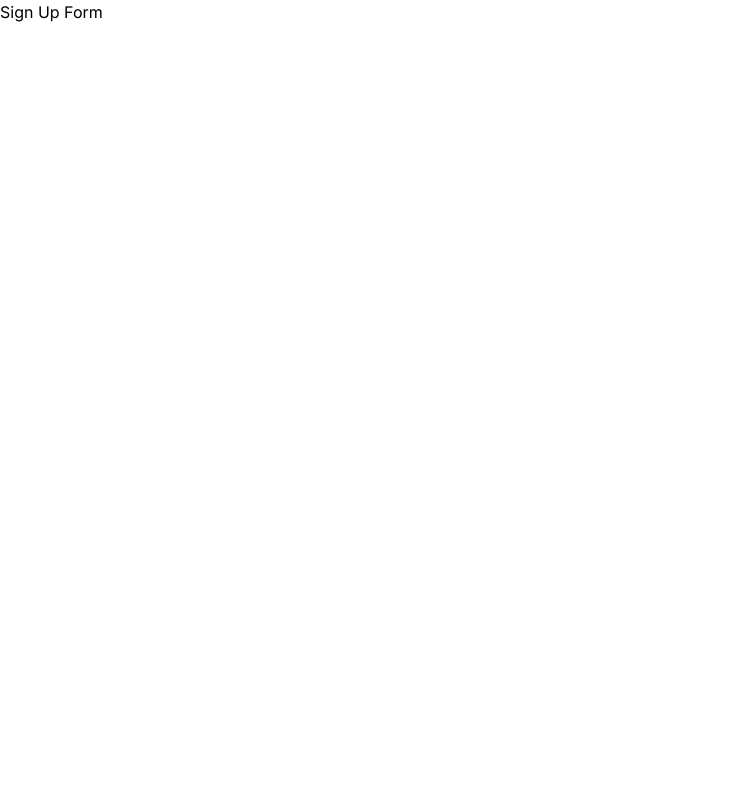
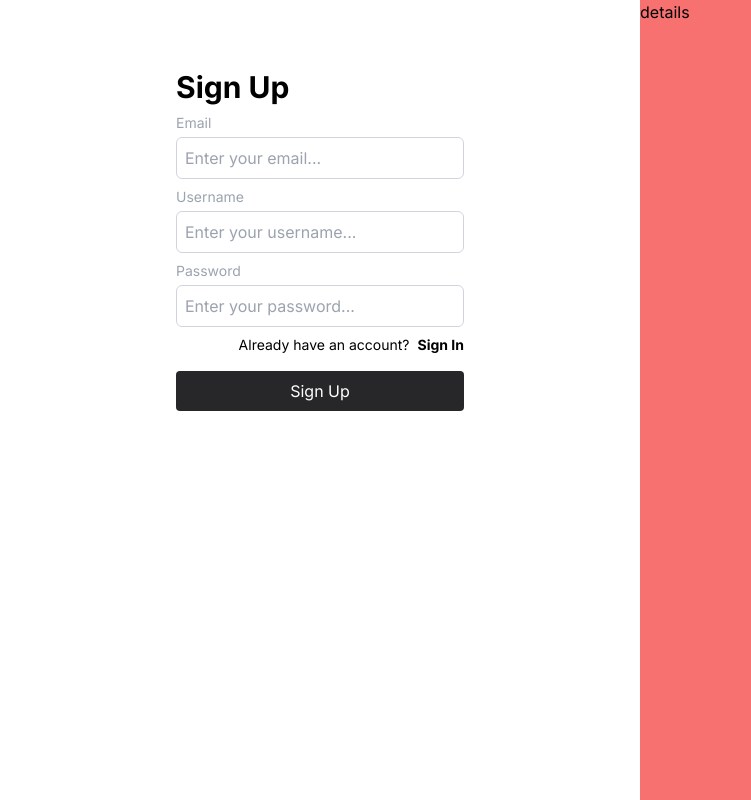
Before and after one commit to niranjanblank/flow_frontend, a Next.js app: page /signup in a window 1280 px wide. Shown: the whole page, without its empty margins (0-751 px from the left). Built offline with nearby package versions, Linux system fonts and the light colour scheme.

Commit message:
jwt configured in frontend, db queries added in db_queries, cookie access code added in auth.ts

```diff
--- a/app/boards/[slug]/page.tsx
+++ b/app/boards/[slug]/page.tsx
@@ -6,32 +6,8 @@ import Settings from "./settings";
 import ListCard from "@/app/components/List/ListCard";
 import AddAnotherList from "@/app/components/List/AddAnotherListCard";
 import CreateList from "@/app/components/Forms/CreateList";
+import { getBoardData, getBoardLists } from "@/app/lib/db_queries";
 
-
-// get individual board information
-async function getBoardData(id: number){
-    const response = await fetch(`http://localhost:8000/boards/${id}`, { cache: 'no-store' });
-    const data = await response.json();
-    return data
-  }
-
-// delete the page
-async function deleteBoard(id: number){
-    const response = await fetch(`http://localhost:8000/boards/${id}`, {
-        method: 'DELETE',
-        headers: {
-          'Content-Type': 'application/json',
-        }});
-    const data = await response.json();
-    return data
-  }
-
-  // get individual board information
-async function getBoardLists(id: number){
-    const response = await fetch(`http://localhost:8000/board_list/${id}`, { cache: 'no-store' });
-    const data = await response.json();
-    return data
-  }
 
 export default async function BoardDetails(
     {params}: {
@@ -41,6 +17,7 @@ export default async function BoardDetails(
     }
 )
 {
+
     const board_data = await getBoardData(params.slug)
     const board_lists = await getBoardLists(params.slug)
     console.log(board_lists)
--- a/app/boards/[slug]/settings.tsx
+++ b/app/boards/[slug]/settings.tsx
@@ -1,23 +1,15 @@
 "use client"
 
+import { deleteBoard } from "@/app/lib/db_queries";
 import { useRouter } from "next/navigation";
 import { MdDeleteOutline } from "react-icons/md";
-// delete the board
-async function deleteBoard(id: number){
-    const response = await fetch(`http://localhost:8000/boards/${id}`, {
-        method: 'DELETE',
-        headers: {
-          'Content-Type': 'application/json',
-        }});
-    const data = await response.json();
-    return data
-  }
-
 
 
 
 const Settings = ({id}:{id: number}) => {
     const router = useRouter()
+
+    // delete the board
     const onDeleteHandler = async (id:number) => {
         const deleted_data = await deleteBoard(id)
 
--- a/app/components/Board/BoardList.tsx
+++ b/app/components/Board/BoardList.tsx
@@ -1,12 +1,18 @@
+import { getCookie } from "@/app/lib/auth";
 import BoardCard from "./BoardCard";
+import { jwtDecode } from "jwt-decode";
+import { getBoardsOfCurrentUser } from "@/app/lib/db_queries";
 
-async function getBoardsOfCurrentUser(){
-  const response = await fetch("http://localhost:8000/boards/owner/1", { cache: 'no-store' });
-  const data = await response.json();
-  return data
-}
+
+
 export  default async function BoardList(){
-  const board_data = await getBoardsOfCurrentUser()
+
+  // getting the access token and user_id from the cookie
+  const token = getCookie('access_token');
+  const decodedToken = jwtDecode(token);
+
+  const board_data = await getBoardsOfCurrentUser(decodedToken.user_id)
+
     return (
         <>
           {board_data.map((board: any) => {
--- /dev/null
+++ b/app/components/Forms/SignUpForm.tsx
@@ -0,0 +1,104 @@
+"use client"
+import {useFormik} from "formik"
+import Link from "next/link";
+import * as Yup from "yup"
+
+// Login Form
+
+export default function SignUpForm(){
+
+    // for form validation
+    const formik = useFormik({
+        initialValues: {
+            email: '',
+            username: '',
+            password: ''
+        },
+        validationSchema : Yup.object({
+            email: Yup.string().required('Please enter a valid email').email("Please enter a valid email"),
+            username: Yup.string().required("Please enter username").min(4,"Must be at least 4 characters"),
+            password: Yup.string().required("Please enter password").min(4,"Must be at least 4 characters")
+        }),
+        onSubmit: async values => {
+            const signupDetails = {
+                username: values.username,
+                password: values.password,
+                email: values.email
+              }
+
+            try{
+                const response = await fetch('http://localhost:8000/users', {
+                    method: 'POST',
+                    headers: {
+                         'Content-Type': 'application/json'
+                    },
+                    body: JSON.stringify(signupDetails)
+                });
+
+                if (!response.ok) {
+                    throw new Error('Signup failed');
+                  }
+
+                  const data = await response.json();
+                  console.log("User created")
+                  window.location.href = '/login'; // Redirect to protected page
+
+            }
+            catch (error){
+                console.log("Couldnt sign up")
+                console.error(error)
+            }
+
+
+        }
+    })
+
+    return (
+        <form
+        className=" flex flex-col p-4  md:w-2/4 rounded-md gap-2"
+        onSubmit={formik.handleSubmit}>
+            <h1 className="text-3xl font-bold">Sign Up</h1>
+            <div className="flex flex-col gap-1">
+                <label
+                className="text-sm text-gray-400"
+                >Email</label>
+                <input type="text" id="email"
+                className="border-gray-300 border-solid border rounded-md p-2"
+                value={formik.values.email}
+                onChange={formik.handleChange}
+                placeholder="Enter your email..."
+                />
+                {(formik.touched.email && formik.errors.email) && <p className="text-red-600 text-xs">{formik.errors.email}</p>}
+            </div>
+
+            <div className="flex flex-col gap-1">
+                <label
+                className="text-sm text-gray-400"
+                >Username</label>
+                <input type="text" id="username"
+                className="border-gray-300 border-solid border rounded-md p-2"
+                value={formik.values.username}
+                onChange={formik.handleChange}
+                placeholder="Enter your username..."
+                />
+                {(formik.touched.username && formik.errors.username) && <p className="text-red-600 text-xs">{formik.errors.username}</p>}
+            </div>
+            <div className="flex flex-col gap-1">
+                <label className="text-sm text-gray-400">Password</label>
+                <input type="password"
+                id="password"
+                value={formik.values.password}
+                onChange={formik.handleChange}
+                className="border-gray-300 border-solid border  rounded-md p-2"
+                placeholder="Enter your password..."
+                />
+
+                {(formik.touched.password && formik.errors.password) && <p className="text-red-600  text-xs">{formik.errors.password}</p>}
+            </div>
+            <div className="text-sm flex justify-end gap-2">
+                Already have an account?  <Link href="/login" className="font-bold"> Sign In </Link>
+            </div>
+            <button type="submit" className="w-full mt-2 bg-zinc-800 rounded hover:bg-zinc-600 p-2 text-white ">Sign Up</button>
+        </form>
+    )
+}
--- a/app/components/Navbar/Sidebar.tsx
+++ b/app/components/Navbar/Sidebar.tsx
@@ -4,17 +4,20 @@ import Popover from "../Dialogs/Popover";
 import CreateBoard from "../Forms/CreateBoard";
 import Link from "next/link";
 import BoardSideBar from "./BoardSideBar";
+import { getCookie } from "@/app/lib/auth";
+import { jwtDecode } from "jwt-decode";
+import { getBoardsOfCurrentUser } from "@/app/lib/db_queries";
 
-async function getBoardsOfCurrentUser(){
-  // const response = await fetch("http://localhost:8000/boards/owner/1", {next: {
-  //   revalidate: 5
-  // }});
-  const response = await fetch("http://localhost:8000/boards/owner/1", { cache: 'no-store' });
-  const data = await response.json();
-  return data
-}
+
 export  default async function Sidebar(){
-  const board_data = await getBoardsOfCurrentUser()
+
+  // getting the access token and user_id from the cookie
+  const token = getCookie('access_token');
+  // contains the user_id and username
+  const decodedToken = jwtDecode(token);
+
+  // get username
+  const board_data = await getBoardsOfCurrentUser(decodedToken.user_id)
     return (
         <Navbar>
         <div className="flex flex-col gap-1">
--- /dev/null
+++ b/app/lib/auth.ts
@@ -0,0 +1,7 @@
+import { cookies } from "next/headers";
+
+// Helper function to get the value of a cookie by name
+export function getCookie(name: string) {
+    const cookieStore = cookies();
+    return cookieStore.get(name)?.value || null;
+  }
--- /dev/null
+++ b/app/lib/db_queries.ts
@@ -0,0 +1,36 @@
+export async function getBoardsOfCurrentUser(user_id: number){
+    // const response = await fetch("http://localhost:8000/boards/owner/1", {next: {
+    //   revalidate: 5
+    // }});
+    const response = await fetch(`http://localhost:8000/boards/owner/${user_id}`, { cache: 'no-store' });
+    const data = await response.json();
+    return data
+  }
+
+// delete the board
+export async function deleteBoard(id: number){
+    const response = await fetch(`http://localhost:8000/boards/${id}`, {
+        method: 'DELETE',
+        headers: {
+          'Content-Type': 'application/json',
+        }});
+    const data = await response.json();
+    return data
+  }
+
+
+// get individual board information
+export async function getBoardData(id: number){
+    const response = await fetch(`http://localhost:8000/boards/${id}`, { cache: 'no-store' });
+    const data = await response.json();
+    return data
+  }
+
+
+
+  // get individual board information
+export async function getBoardLists(id: number){
+    const response = await fetch(`http://localhost:8000/board_list/${id}`, { cache: 'no-store' });
+    const data = await response.json();
+    return data
+  }
--- a/app/signup/page.tsx
+++ b/app/signup/page.tsx
@@ -1,5 +1,17 @@
+import SignUpForm from "../components/Forms/SignUpForm";
+
+
 export default function SignUp(){
     return (
-        <div>Sign Up Form</div>
+        <div className=" grid grid-cols-1 md:grid-cols-2 ">
+            {/* for signup form */}
+            <div className="flex justify-center items-center md:-mt-40 h-screen">
+            <SignUpForm/>
+            </div>
+            {/* for details */}
+            <div className="bg-red-400 h-screen">
+                details
+            </div>
+            </div>
     )
 }
--- a/package.json
+++ b/package.json
@@ -14,6 +14,7 @@
     "@tanstack/react-query-devtools": "^5.51.1",
     "axios": "^1.6.7",
     "formik": "^2.4.5",
+    "jwt-decode": "^4.0.0",
     "next": "14.1.0",
     "react": "^18",
     "react-dom": "^18",
```
Also changed, not shown: app/boards/page.tsx (+5 -4 lines), middleware.ts (line endings or trailing spaces), 1 other file (tests, documents, lock files or other folders).
